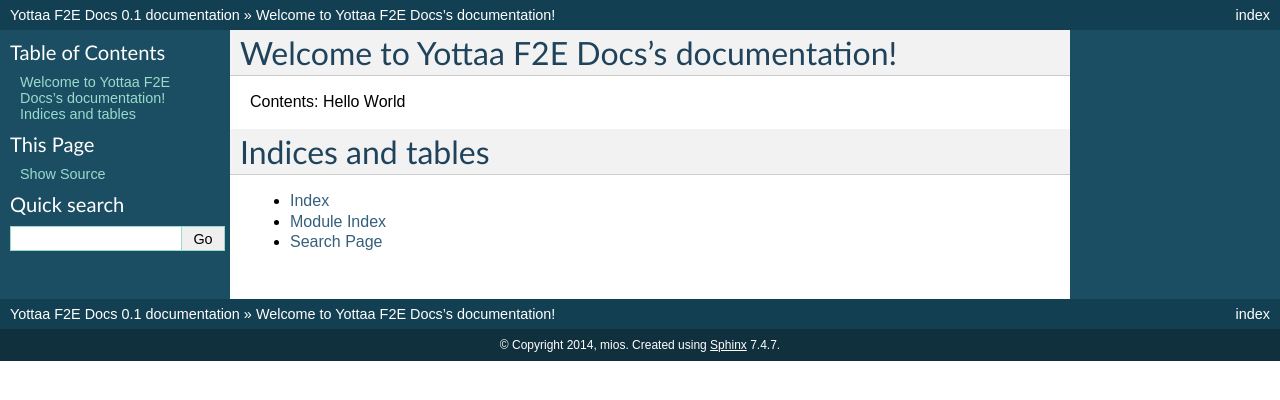
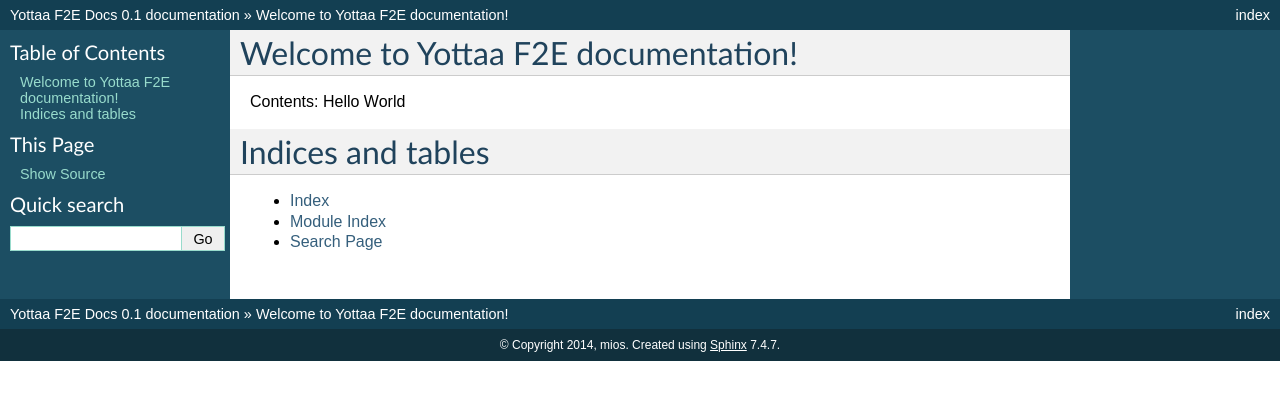
Before and after one commit to miaopeng/yottaa-f2e-docs, a Sphinx documentation site: the page built from docs/source/index.rst, in a window 1280 px wide. Shown: the top 400 px of the page. Built offline with Sphinx 7.4.7, drawn with Linux system fonts in a browser that asks for light colours.

Commit message:
add gbs.rst

```diff
--- a/docs/source/index.rst
+++ b/docs/source/index.rst
@@ -3,7 +3,7 @@
    You can adapt this file completely to your liking, but it should at least
    contain the root `toctree` directive.
 
-Welcome to Yottaa F2E Docs's documentation!
+Welcome to Yottaa F2E documentation!
 ===========================================
 
 Contents: Hello World
```
Also changed, not shown: docs/source/gbs.rst (added, +8 -0 lines).
